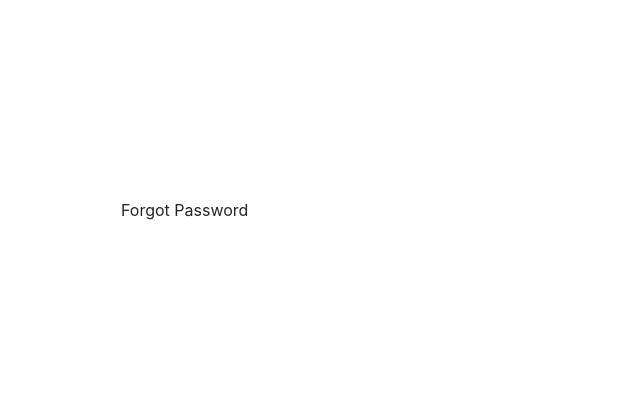
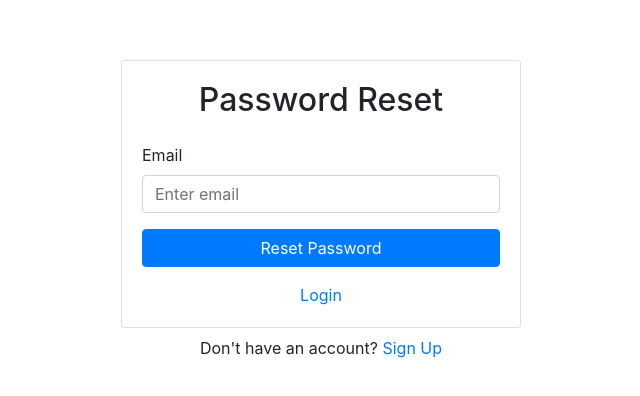
Before and after one commit to rjnares/react-firebase-auth-demo, a React (Create React App) app: page /forgot-password in a window 1280 px wide. Shown: the part 190-586 px from the top of the page, without its empty margins (319-959 px from the left). Built offline with nearby package versions, Linux system fonts and the light colour scheme; no server answers.

Commit message:
Copied Login.js code to ForgotPassword.js and refactored it to take email for password reset purposes. Added reset password function to AuthContext for import in ForgotPassword.js.

```diff
--- a/src/components/ForgotPassword.js
+++ b/src/components/ForgotPassword.js
@@ -1,5 +1,61 @@
-import React from "react";
+import React, { useRef, useState } from "react";
+import { Button, Card, Form, Alert } from "react-bootstrap";
+import { useAuth } from "../contexts/AuthContext";
+import { Link } from "react-router-dom";
 
 export default function ForgotPassword() {
-  return <div>Forgot Password</div>;
+  const emailRef = useRef();
+  const { resetPassword } = useAuth();
+  const [error, setError] = useState("");
+  const [message, setMessage] = useState("");
+  const [loading, setLoading] = useState(false);
+
+  async function handleSubmit(e) {
+    e.preventDefault();
+
+    try {
+      setMessage("");
+      setError("");
+      setLoading(true);
+      await resetPassword(emailRef.current.value);
+      setMessage("Check your email inbox for password reset instructions");
+    } catch {
+      setError("Failed to reset password");
+    }
+
+    setLoading(false);
+  }
+
+  return (
+    <>
+      <Card>
+        <Card.Body>
+          <h2 className="text-center mb-4">Password Reset</h2>
+          {error && <Alert variant="danger">{error}</Alert>}
+          {message && <Alert variant="success">{message}</Alert>}
+          <Form onSubmit={handleSubmit}>
+            <Form.Group controlId="email">
+              <Form.Label>Email</Form.Label>
+              <Form.Control
+                type="email"
+                ref={emailRef}
+                placeholder="Enter email"
+                required
+              />
+            </Form.Group>
+
+            <Button disabled={loading} className="w-100" type="submit">
+              Reset Password
+            </Button>
+          </Form>
+          <div className="w-100 text-center mt-3">
+            <Link to="/login">Login</Link>
+          </div>
+        </Card.Body>
+      </Card>
+      <div className="w-100 text-center mt-2">
+        Don't have an account? <Link to="/signup">Sign Up</Link>
+      </div>
+    </>
+  );
 }
--- a/src/contexts/AuthContext.js
+++ b/src/contexts/AuthContext.js
@@ -23,6 +23,10 @@ export function AuthProvider({ children }) {
     return auth.signOut();
   }
 
+  function resetPassword(email) {
+    return auth.sendPasswordResetEmail(email);
+  }
+
   useEffect(() => {
     const unsubscribe = auth.onAuthStateChanged((user) => {
       setCurrentUser(user);
@@ -37,6 +41,7 @@ export function AuthProvider({ children }) {
     signup,
     login,
     logout,
+    resetPassword,
   };
 
   return (
```
